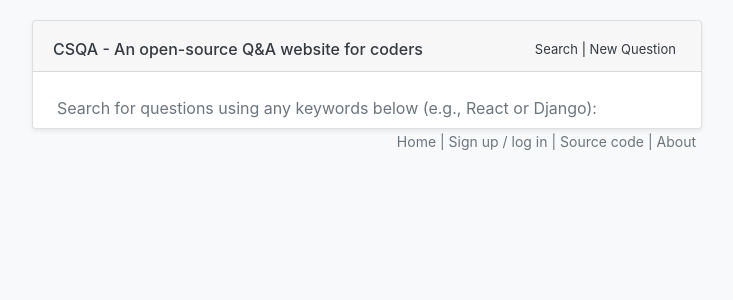
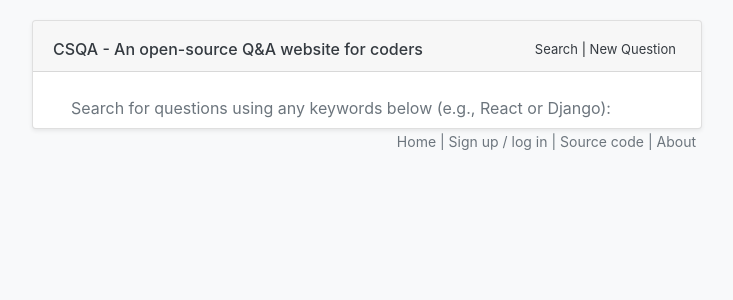
Before and after one commit to ykdojo/csqa, a Django app: page /search/ in a window 1280 px wide. Shown: the top 300 px of the page, without its empty margins (273-1006 px from the left). Run offline with Django 3.2, Linux system fonts and the light colour scheme; some libraries are stand-ins or nearby versions.

Commit message:
minor styling change

```diff
--- a/templates/search.html
+++ b/templates/search.html
@@ -2,7 +2,7 @@
 
 {% block content %}
 <div class="search">
-    <div class="text-secondary">Search for questions using any keywords below (e.g., React or Django):</div>
+    <div class="text-secondary" style="padding: 0 14;">Search for questions using any keywords below (e.g., React or Django):</div>
     <script async src="https://cse.google.com/cse.js?cx=007679931108359858206:hhdmsjam6ku"></script>
     <div class="gcse-search"></div>
 </div>
```
